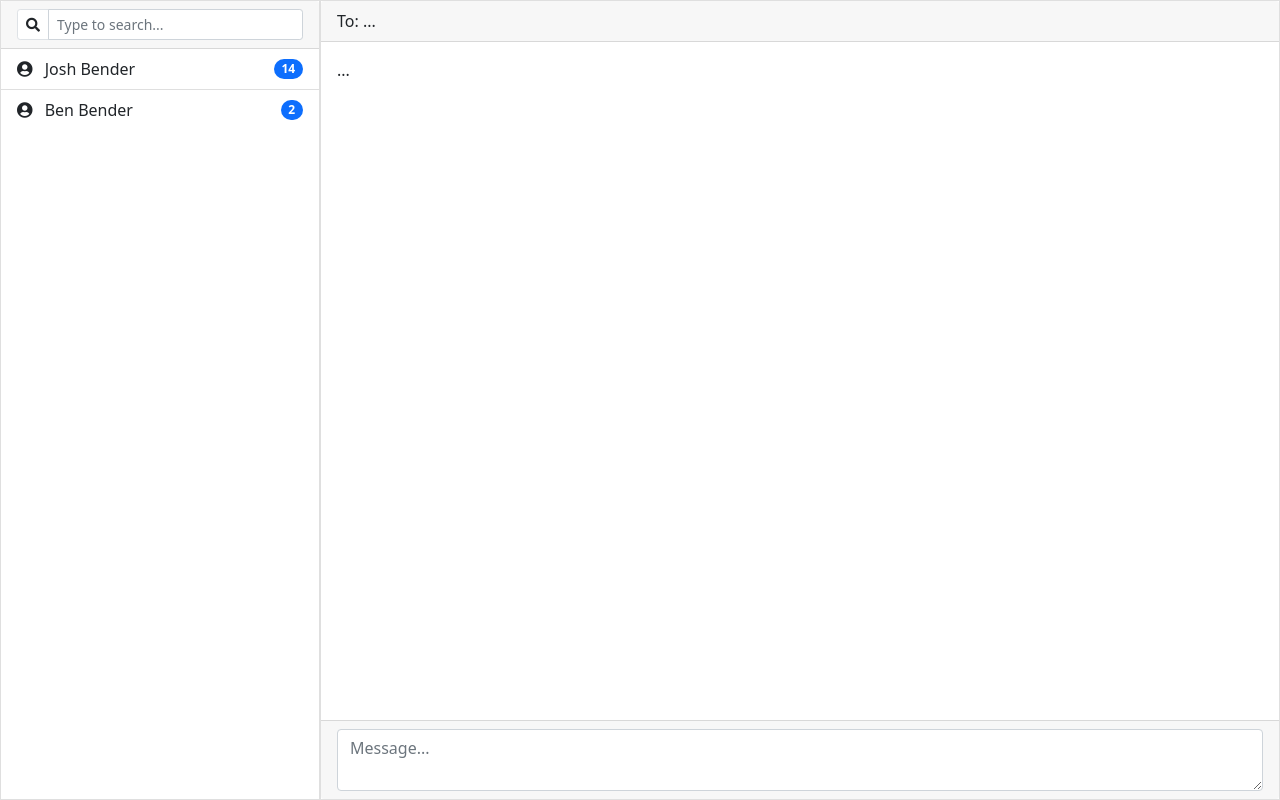
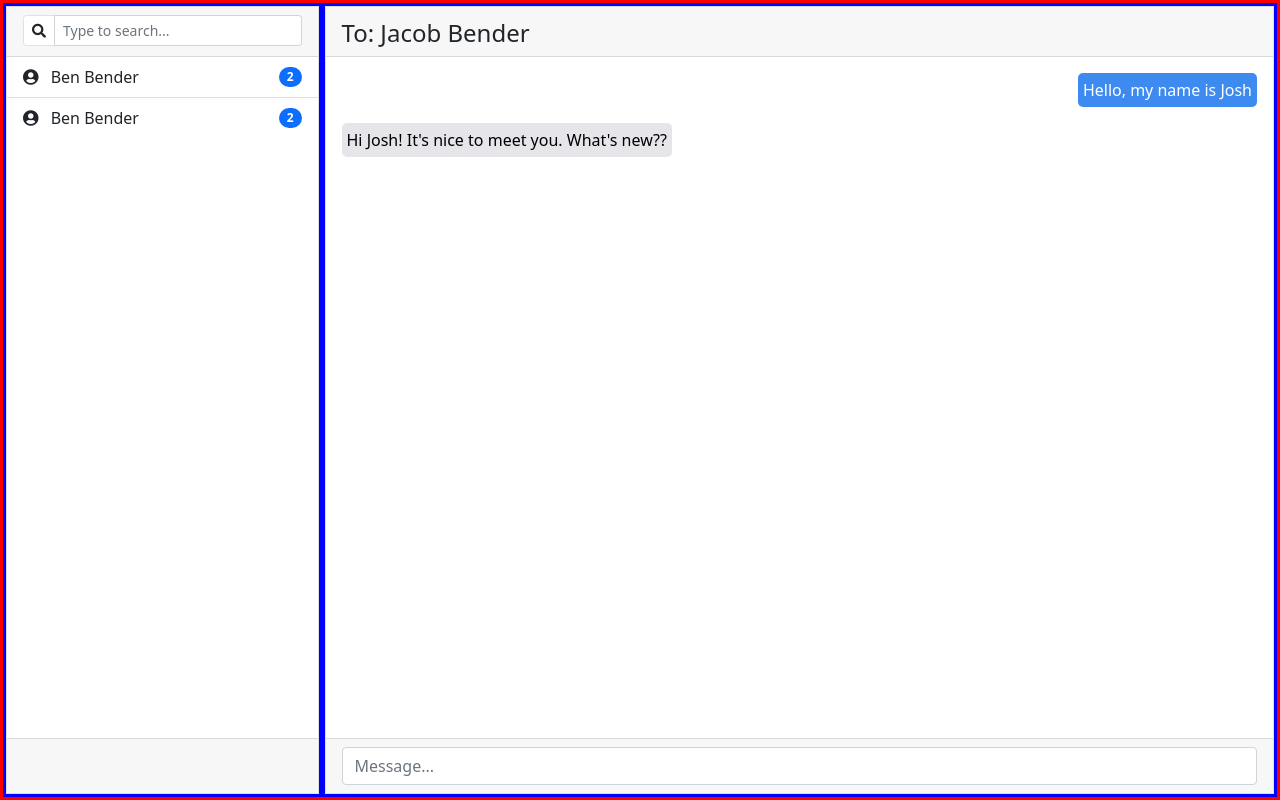
Before and after one commit to White-Diamond/OCTOGON, a Django app: template chatroom/templates/index.html in a window 1280 px wide. Run offline with Django 3.2, Linux system fonts and the light colour scheme; the template is opened without the code that fills it, so the values that code supplies are empty.

Commit message:
update UI for message chatroom

```diff
--- a/chatroom/templates/index.html
+++ b/chatroom/templates/index.html
@@ -11,6 +11,40 @@
             height: 100%;
             width: 100%;
         }
+        .my-container{
+        }
+        .my-row{
+            border: 3px solid red;
+        }
+        .my-col{
+            border: 3px solid blue;
+        }
+        .card-footer{
+            height: 55px;
+        }
+        .card-header{
+            height: 50px;
+        }
+        .chat-bubble{
+            border-radius: 5px;
+            padding: 5px;
+        }
+        .sent{
+            float: right;
+            color: white;
+            max-width: 40rem;
+            background-color: rgba(61, 139, 241, 1);
+        }
+        .received{
+            float: left;
+            color: black;
+            max-width: 40rem;
+            background-color: rgba(229, 229, 234, 1);
+        }
+        .separator{
+            clear: both;
+            background-color: gray;
+        }
     </style>
     <title>Document</title>
 </head>
@@ -21,10 +55,10 @@
             <div class="col-3 p-0 my-col">
 
                 <!--
+                    Touch ups:
                     1.) Make sidebar card a bluish color with white text
                     2.) Translucent badge counters
                     3.) Make search bar translucent
-                    4.) Start on text area and remember to float
                 -->
 
                 <!--Sidebar card-->
@@ -37,14 +71,15 @@
                             <input type="search" class="form-control" placeholder="Type to search..."/>
                         </div>
                     </div>
-                    <div class="card-body p-0">
+                    <div class="card-body overflow-scroll p-0" style="height: 1px;">
                         <div class="list-group list-group-flush">
+                            <!--Online users go here-->
                             <button type="button" class="d-flex list-group-item list-group-item-action justify-content-between align-items-center">
                                 <span>
                                     <i class="fas fa-user-circle me-2"></i>
-                                    <span>Josh Bender</span>
+                                    <span>Ben Bender</span>
                                 </span>
-                                <span class="badge bg-primary rounded-pill">14</span>
+                                <span class="badge bg-primary rounded-pill">2</span>
                             </button>
                             <button type="button" class="d-flex list-group-item list-group-item-action justify-content-between align-items-center">
                                 <span>
@@ -55,6 +90,8 @@
                             </button>
                         </div>
                     </div>
+                    <div class="card-footer">
+                    </div>
                 </div>
 
             </div>
@@ -63,13 +100,18 @@
                 <!--Chat card-->
                 <div class="card h-100 rounded-0">
                     <div class="card-header">
-                        <p class="fs-6 p-0 m-0">To: ...</p>
+                        <!--User name goes here-->
+                        <p class="fs-4 p-0 m-0">To: <span>Jacob Bender</span></p>
                     </div>
-                    <div class="card-body">
-                        ...
+                    <div class="card-body overflow-auto" style="height: 1px;">
+                        <!--Messages go here-->
+                        <p class="chat-bubble sent text-wrap">Hello, my name is Josh</p>
+                        <div class="separator"></div>
+                        <p class="chat-bubble received text-wrap">Hi Josh! It's nice to meet you. What's new??</p>
+                        <div class="separator"></div>
                     </div>
                     <div class="card-footer">
-                        <textarea class="form-control" placeholder="Message..." rows="2"></textarea>
+                        <input type="text" class="form-control" placeholder="Message...">
                     </div>
                 </div>
 
@@ -78,5 +120,23 @@
     </div>
 
     <script src="https://cdn.jsdelivr.net/npm/bootstrap@5.0.0-beta3/dist/js/bootstrap.bundle.min.js" integrity="sha384-JEW9xMcG8R+pH31jmWH6WWP0WintQrMb4s7ZOdauHnUtxwoG2vI5DkLtS3qm9Ekf" crossorigin="anonymous"></script>
+    <script>
+
+        /*
+        * 0. For development- define a set of online users
+        *
+        * 1. Cache the DOM
+        *
+        * 2. Attach event handlers to specific, well-defined HTML elements
+        *
+        *   - "type to search input" element
+        *   - "online user sidebar button" element*
+        *   - "message input" element (ajax)
+        *   - poll the database for unseen messages (ajax)
+        *       - if user is not in focus on new message: notification badge will be incremented
+        *       - if user is in focus on new message    : user will see live update of new message
+        */
+
+    </script>
 </body>
 </html>
```
